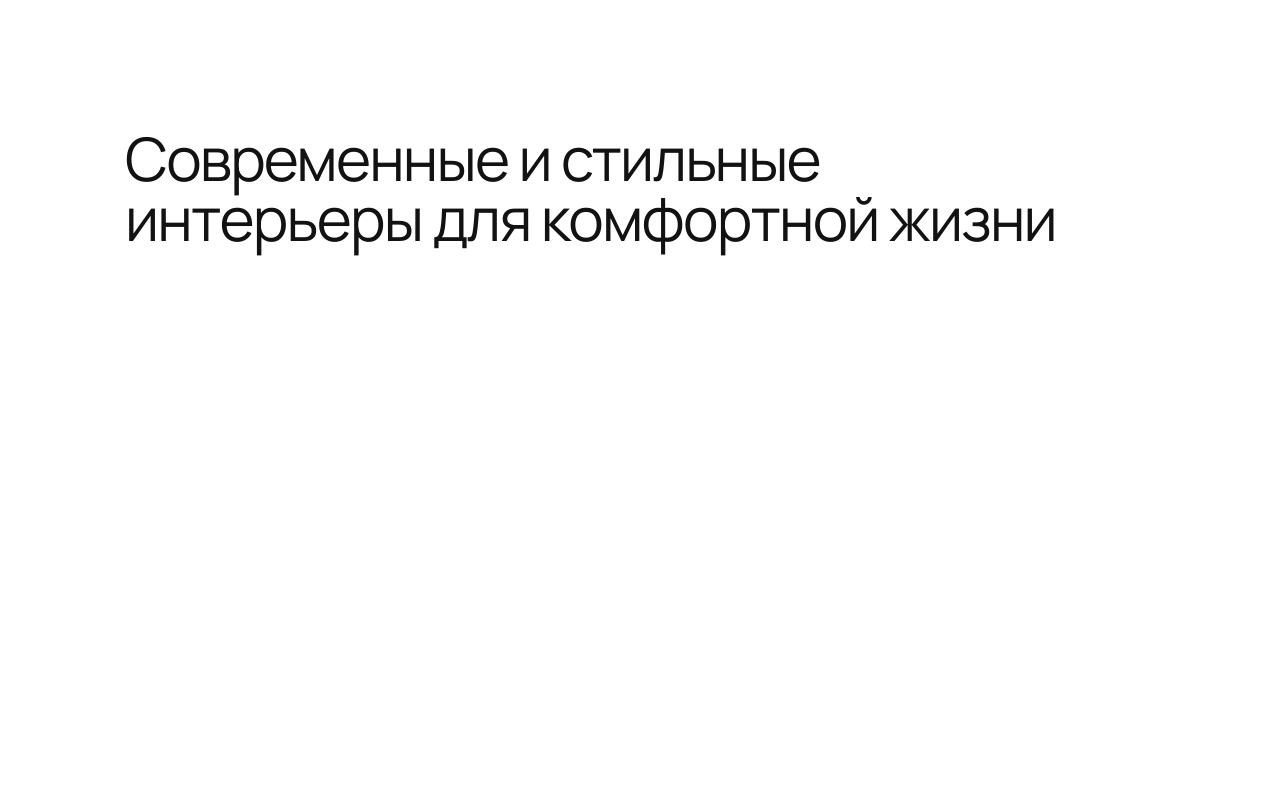
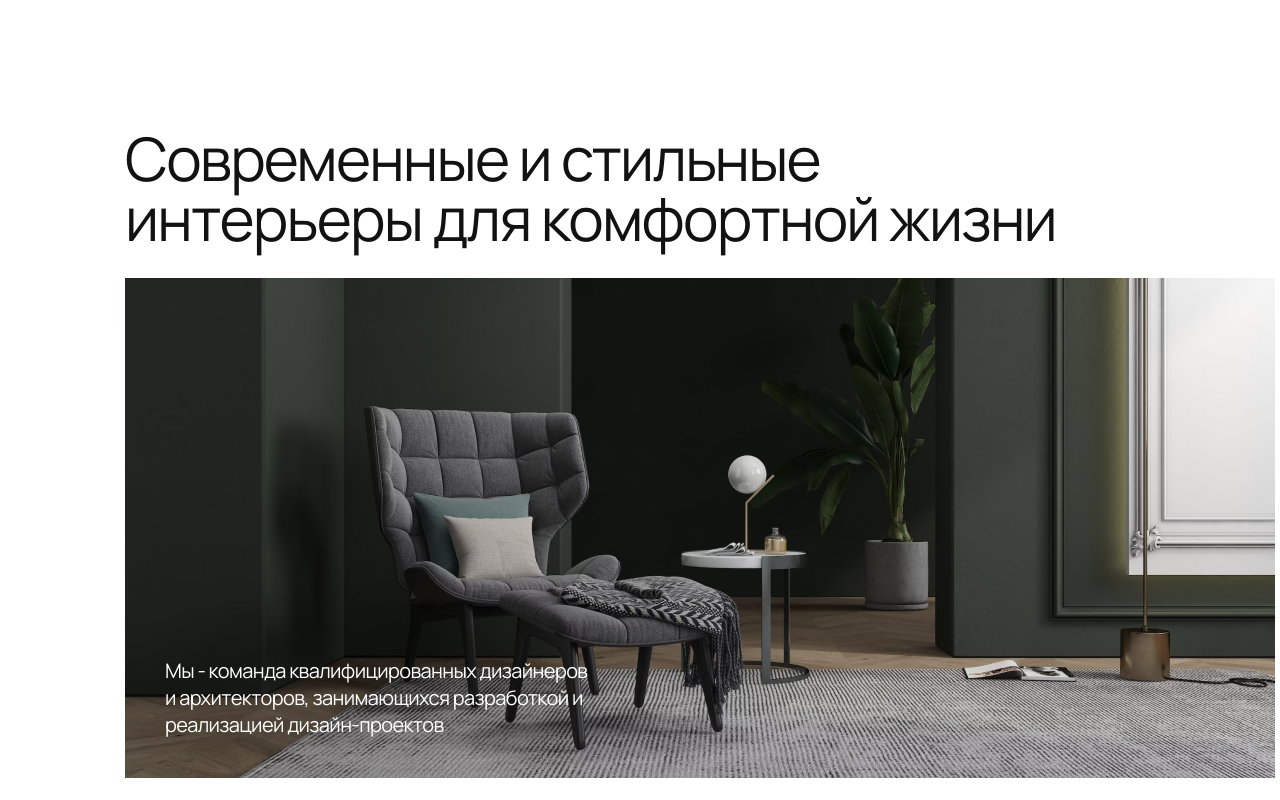
Before and after one commit to alekseyponomarevit/metrica1, a plain HTML site: page index.html in a window 1280 px wide. Shown: the top 800 px of the page. Drawn offline with Linux system fonts and the light colour scheme.

Commit message:
Update styles.css

```diff
--- a/styles.css
+++ b/styles.css
@@ -32,7 +32,7 @@ h1 {
 .kreslo {
     width: 1150px;
     height: 500px;
-    background-image: url('../resources/kreslo.png');
+    background-image: url('./kreslo.png');
     background-size: contain;
     background-repeat: no-repeat;
     margin-top: 30px;
```
